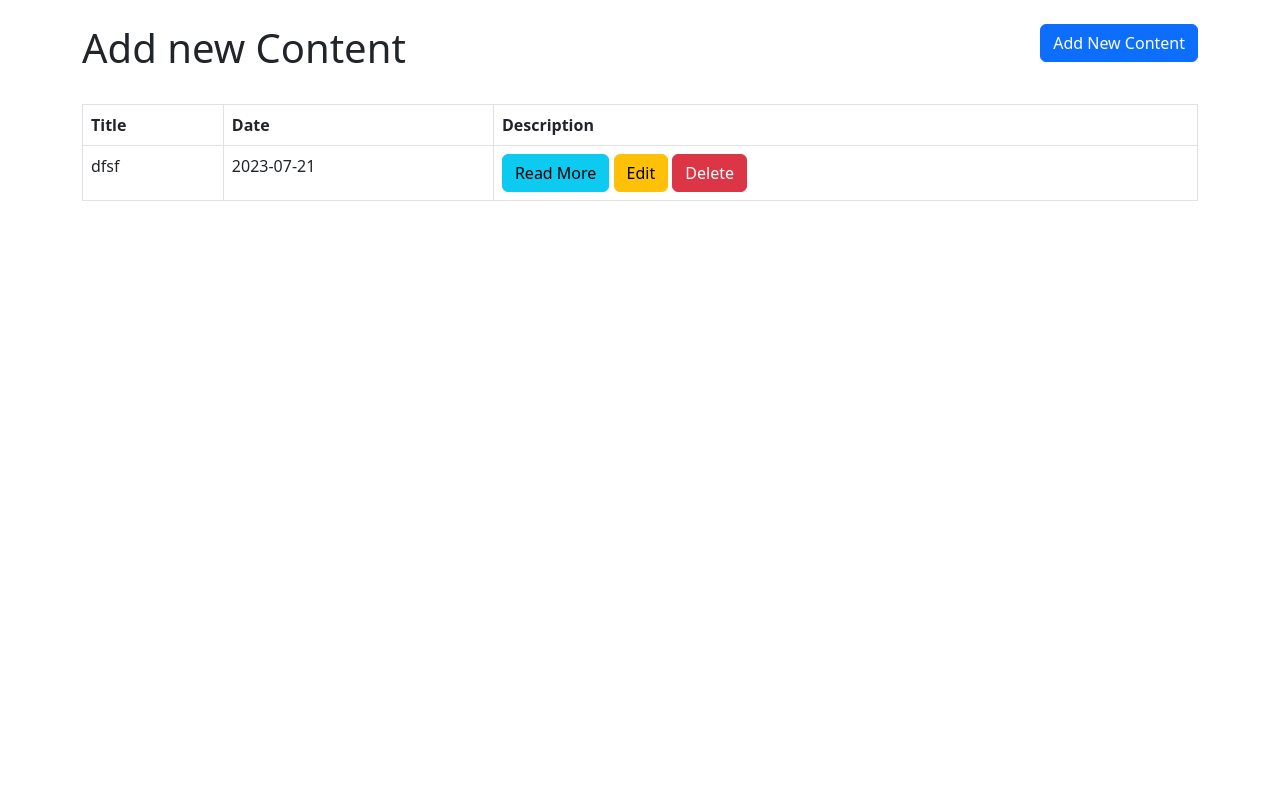
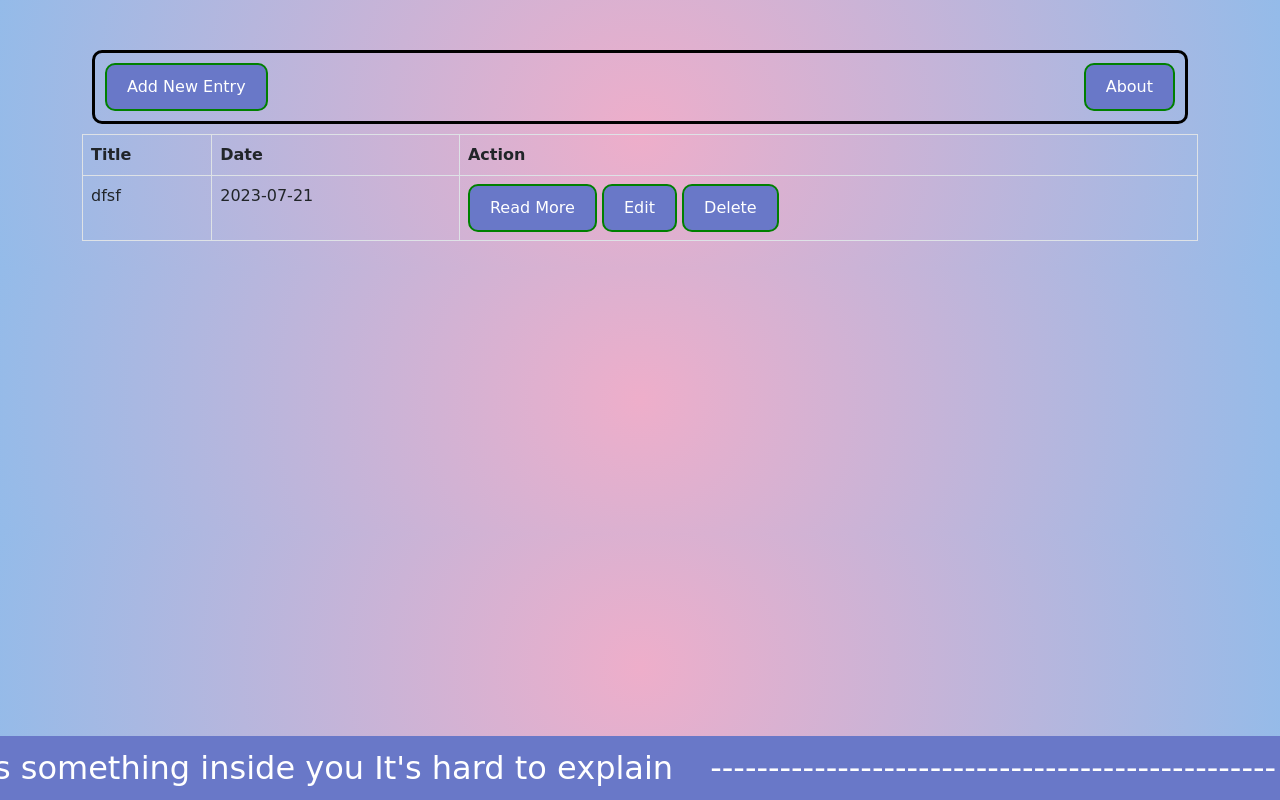
Before and after one commit to TJ-2010/DearDiary, a PHP site: page / in a window 1280 px wide. Run offline with PHP 8.4, Linux system fonts and the light colour scheme; data comes from the database, SQL or seed files in the repository.

Commit message:
ui updated !!

```diff
--- a/index.php
+++ b/index.php
@@ -5,15 +5,16 @@
     <meta http-equiv="X-UA-Compatible" content="IE=edge">
     <meta name="viewport" content="width=device-width, initial-scale=1.0">
     <link rel="stylesheet" href="https://cdn.jsdelivr.net/npm/bootstrap@5.2.3/dist/css/bootstrap.min.css" integrity="sha384-rbsA2VBKQhggwzxH7pPCaAqO46MgnOM80zW1RWuH61DGLwZJEdK2Kadq2F9CUG65" crossorigin="anonymous">
+    <link rel="stylesheet" type="text/css" href="indexStyle.css">
     <meta name="viewport" content="width=device-width, initial-scale=1.0">
     <title>Content List</title>
 </head>
 <body>
     <div class="container">
-        <header class="d-flex justify-content-between my-4">
-            <h1>Add new Content</h1>
-            <div>
-                <a href="create.php" class="btn btn-primary">Add New Content</a>
+        <header class="header">
+            <div class="box">
+                <a href="create.php" class="btn btn-info">Add New Entry</a>
+                <a href="about.html" class="btn btn-info" style="justify-content: left;">About</a>
             </div>
         </header>
 
@@ -63,7 +64,7 @@
                     <!--<th>#</th> -->
                     <th>Title</th>
                     <th>Date</th>
-                    <th>Description</th>
+                    <th>Action</th>
                 </tr>
             </thead>
             <tbody>
@@ -82,8 +83,8 @@
 
                 <td>
                     <a href="view.php?id=<?php echo $data['id']; ?>" class="btn btn-info">Read More</a>
-                    <a href="edit.php?id=<?php echo $data['id']; ?>" class="btn btn-warning">Edit</a>
-                    <a href="delete.php?id=<?php echo $data['id']; ?>" class="btn btn-danger">Delete</a>
+                    <a href="edit.php?id=<?php echo $data['id']; ?>" class="btn btn-info">Edit</a>
+                    <a href="delete.php?id=<?php echo $data['id']; ?>" class="btn btn-info">Delete</a>
                 </td>
             </tr>
             <?php
@@ -94,6 +95,13 @@
 
         </table>
     </div>
-
+         <footer>
+            <div class="ticker-wrap">
+                <div class="ticker">
+                  <div class="ticker__item">-------------------------------------------------</div>
+                  <div class="ticker__item">There's something inside you It's hard to explain</div>
+                  <div class="ticker__item">-------------------------------------------------</div>
+                </div>
+        </footer>
 </body>
 </html>
--- /dev/null
+++ b/indexStyle.css
@@ -0,0 +1,157 @@
+body {
+    background-size: cover;
+    background-color: none;
+    font-family: cursive;
+    background: whitesmoke;
+    background: rgb(238,174,202);
+    background: radial-gradient(circle, rgba(238,174,202,1) 0%, rgba(148,187,233,1) 100%);
+
+  }
+  @keyframes bg-color {
+    0% { background-color: #e74c3c; }
+    20% { background-color: #f1c40f; }
+    40% { background-color: #1abc9c; }
+    60% { background-color: #3498db; }
+    80% { background-color: #9b59b6; }
+    100% { background-color: #e74c3c; }
+  }
+
+  p, h3, h1{
+    text-align: left;
+    margin-top: 15px;
+    color: black;
+  }
+
+
+.container{
+    position:inherit;
+    margin-top: 10px;
+    padding-top: 30px;
+    align-content: center;
+    background: none;
+    padding-bottom: 10px;
+}
+
+.header{
+    .header{
+        display: flex;
+        flex-direction: row;
+        justify-content: space-between;
+        padding: 10px;
+        background: lightgreen;
+        border: 1px solid black;
+        border-radius: 10px;
+    }
+
+}
+a{
+    animation: bg-color 10s infinite;
+}
+.box{
+    display: flex;
+    flex-direction: row;
+    justify-content: space-between;
+    margin: 10px;
+    padding: 10px;
+    background: none;
+    border: 3px solid black;
+    border-radius: 10px;
+
+}
+
+
+
+a:link, a:visited {
+    background-color: white;
+    color: white;
+    border: 2px solid green;
+    padding: 10px 20px;
+    text-align: center;
+    text-decoration: none;
+    display: inline-block;
+    border-radius: 10px;
+  }
+
+  a:hover, a:active {
+    background-color: none;
+    color: white;
+  }
+
+footer{
+    display: flex;
+    width: fit-content;
+    height: auto;
+    align-content: center;
+}
+
+
+.ticker-wrap {
+    position: fixed;
+    bottom: 0;
+    left: 0;
+    width: 100%;
+    overflow: hidden;
+    height: 4rem;
+    animation: bg-color 10s infinite;
+    box-sizing: content-box;
+  }
+
+  .ticker-wrap .ticker {
+    display: inline-block;
+    height: 4rem;
+    line-height: 4rem;
+    white-space: nowrap;
+    padding-right: 100%;
+    box-sizing: content-box;
+    -webkit-animation-iteration-count: infinite;
+    animation-iteration-count: infinite;
+    -webkit-animation-timing-function: linear;
+    animation-timing-function: linear;
+    -webkit-animation-name: ticker;
+    animation-name: ticker;
+    -webkit-animation-duration: 30s;
+    animation-duration: 30s;
+  }
+
+  .ticker-wrap .ticker__item {
+    display: inline-block;
+    align-items: center;
+    padding: 0 1rem;
+    font-size: 2rem;
+    color: white;
+  }
+
+  @-webkit-keyframes ticker {
+    0% {
+      -webkit-transform: translate3d(0, 0, 0);
+      transform: translate3d(0, 0, 0);
+      visibility: visible;
+    }
+    100% {
+      -webkit-transform: translate3d(-100%, 0, 0);
+      transform: translate3d(-100%, 0, 0);
+    }
+  }
+  @keyframes ticker {
+    0% {
+      -webkit-transform: translate3d(0, 0, 0);
+      transform: translate3d(0, 0, 0);
+      visibility: visible;
+    }
+    100% {
+      -webkit-transform: translate3d(-100%, 0, 0);
+      transform: translate3d(-100%, 0, 0);
+    }
+  }
+
+
+  /*view styles*/
+  .book-details{
+    position: relative;
+    background: floralwhite;
+    margin: 10px;
+    padding: 10px;
+    background: none;
+    border: 3px solid black;
+    border-radius: 10px;
+}
```
Also changed, not shown: about.html (added, +39 -0 lines), create.php (+15 -5 lines), edit.php (+12 -3 lines), view.php (+7 -8 lines).
